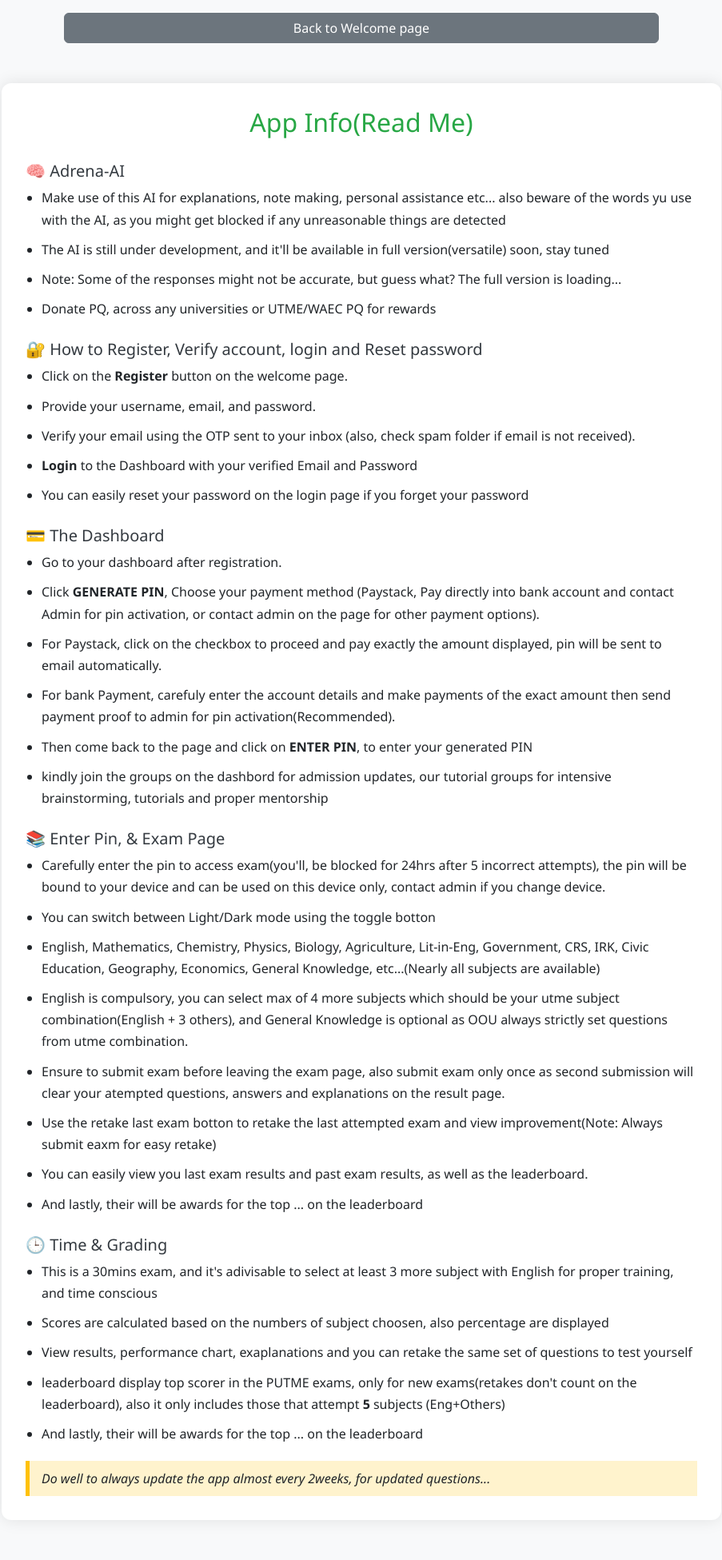
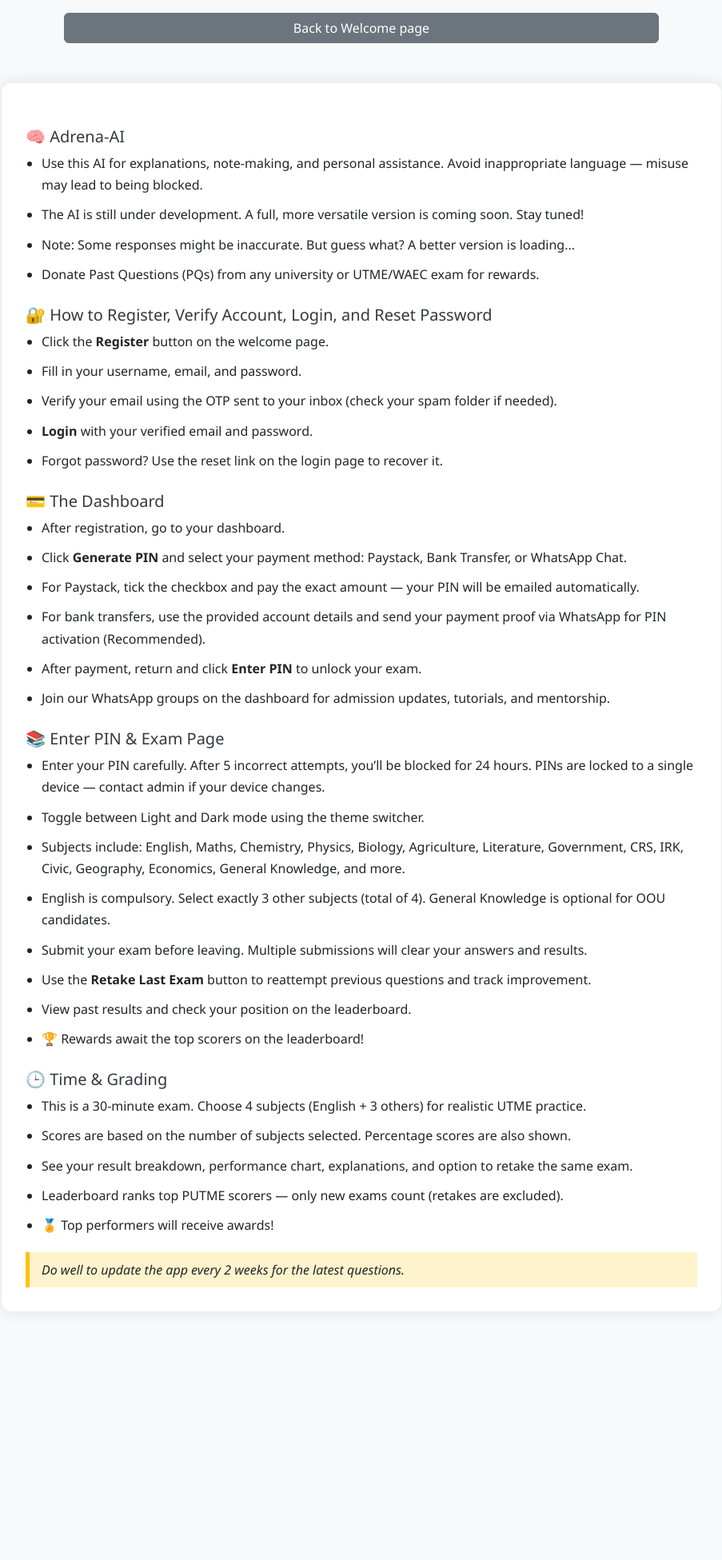
Before and after one commit to MedicAdrenaline/oou-postutme-exam, a Flask app: page /app-instructions in a window 1280 px wide. Shown: the part 50-2001 px from the top of the page at 80% size, without its empty margins (188-1091 px from the left). After the commit the page ends 1660 px from the top, so only its background shows below. Run offline with Flask 3, Linux system fonts and the light colour scheme; parts of the project's set-up code (start-up, migrations or seed data) failed here and were passed over.

```diff
--- a/app.py
+++ b/app.py
@@ -747,41 +747,80 @@ def postutme_dashboard():
 
     if request.method == 'POST':
         selected_subjects = request.form.getlist('subjects')
-        if len(selected_subjects) > 5:
-            flash("You can only select up to 5 subjects at a time.", "danger")
+
+        # Ensure "English" is compulsory and only appears once
+        if 'English' in selected_subjects:
+            selected_subjects.remove('English')
+
+        if len(selected_subjects) < 3:
+            flash("You must select at least 3 subjects in addition to English (total of 4 subjects).", "danger")
+            return redirect(url_for('postutme_dashboard'))
+        elif len(selected_subjects) > 4:
+            flash("You can only select 3 subjects. English is compulsory and automatically added.", "danger")
             return redirect(url_for('postutme_dashboard'))
 
+        selected_subjects_full = ['English'] + selected_subjects
         retake = request.form.get('retake') == 'true'
-        selected_subjects_full = selected_subjects
+
+        # Save subject selection in session
         session['postutme_subjects'] = selected_subjects_full
-        session['current_subject'] = 'English'  # Default first subject if needed
+        session['current_subject'] = 'English'
         session.pop('postutme_answers', None)
 
         if not retake:
+            # Expire any existing ongoing attempt
             previous_attempt = ExamAttempt.query.filter_by(
-                user_id=user.id, exam_mode='POSTUTME', status='ongoing'
+                user_id=user.id,
+                exam_mode='POSTUTME',
+                status='ongoing'
             ).first()
             if previous_attempt:
                 previous_attempt.status = 'expired'
                 db.session.commit()
 
             questions_per_subject = {}
+
+            # Get all previous question IDs for each subject across past attempts
+            past_attempts = ExamAttempt.query.with_entities(ExamAttempt.questions_json).filter_by(
+                user_id=user.id,
+                exam_mode='POSTUTME'
+            ).all()
+
+            # Build used question ID mapping by subject
+            subject_used_ids = {}
+            for record in past_attempts:
+                if record[0]:  # if questions_json exists
+                    past_qs = json.loads(record[0])
+                    for subj, ids in past_qs.items():
+                        subject_used_ids.setdefault(subj, set()).update(ids)
+
             for subject in selected_subjects_full:
                 num_questions = 10
-                all_qs = Question.query.filter(
+
+                # Fetch all questions for that subject
+                all_questions = Question.query.filter(
                     func.lower(Question.subject) == subject.lower(),
                     Question.exam_mode == 'POSTUTME',
-                    Question.school == SCHOOL_NAME  # filter by school
+                    Question.school == SCHOOL_NAME
                 ).all()
 
-                if len(all_qs) < num_questions:
-                    flash(f"Not enough questions for {subject} in {SCHOOL_NAME}. Please try again later.", "danger")
+                # Filter out seen questions
+                seen_ids = subject_used_ids.get(subject, set())
+                unseen_questions = [q for q in all_questions if q.id not in seen_ids]
+
+                # If unseen is not enough, fallback to full pool
+                question_pool = unseen_questions if len(unseen_questions) >= num_questions else all_questions
+
+                if len(question_pool) < num_questions:
+                    flash(f"Not enough questions for {subject} in {SCHOOL_NAME}. Try again later.", "danger")
                     return redirect(url_for('postutme_dashboard'))
 
-                random.shuffle(all_qs)
-                selected_ids = [q.id for q in all_qs[:num_questions]]
+                # Shuffle and select
+                random.shuffle(question_pool)
+                selected_ids = [q.id for q in question_pool[:num_questions]]
                 questions_per_subject[subject] = selected_ids
 
+            # Save new attempt
             new_attempt = ExamAttempt(
                 user_id=user.id,
                 exam_mode='POSTUTME',
@@ -792,12 +831,10 @@ def postutme_dashboard():
             )
             db.session.add(new_attempt)
             db.session.commit()
-
             session['postutme_attempt_id'] = new_attempt.id
-
         flash("Start New Exam or Retake Last Exam Below", "success")
         return redirect(url_for('postutme_exam_page'))
-
+    # Handle GET: show last result
     last_result = ExamResult.query.filter_by(
         user_id=user.id,
         exam_mode='POSTUTME'
@@ -1157,7 +1194,7 @@ def postutme_leaderboard():
         # ✅ Use subject_scores to calculate correct score out of 10 per subject
         subject_scores = json.loads(result.subject_scores or '{}')
 # ✅ Skip if less than 5 subjects attempted
-        if len(subject_scores) < 5:
+        if len(subject_scores) < 4:
             continue
         raw_correct = sum(s['correct'] for s in subject_scores.values())
         total_possible = len(subject_scores) * 10
--- a/templates/app_instructions.html
+++ b/templates/app_instructions.html
@@ -101,62 +101,56 @@
 </div>
 
   <div class="info-container">
-    <h2>App Info(Read Me)</h2>
-
     <h5>🧠 Adrena-AI</h5>
 <ul>
-      <li>Make use of this AI for explanations, note making, personal assistance etc... also beware of the words yu use with the AI, as you might get blocked if any unreasonable things are detected</li>
-      <li>The AI is still under development, and it'll be available in full version(versatile) soon, stay tuned</li>
-      <li>Note: Some of the responses might not be accurate, but guess what? The full version is loading...</li>
-      <li>Donate PQ, across any universities or UTME/WAEC PQ for rewards</li>
+  <li>Use this AI for explanations, note-making, and personal assistance. Avoid inappropriate language — misuse may lead to being blocked.</li>
+  <li>The AI is still under development. A full, more versatile version is coming soon. Stay tuned!</li>
+  <li>Note: Some responses might be inaccurate. But guess what? A better version is loading...</li>
+  <li>Donate Past Questions (PQs) from any university or UTME/WAEC exam for rewards.</li>
 </ul>
 
-    <h5>🔐 How to Register, Verify account, login and Reset password</h5>
+<h5>🔐 How to Register, Verify Account, Login, and Reset Password</h5>
 <ul>
-      <li>Click on the <strong>Register</strong> button on the welcome page.</li>
-      <li>Provide your username, email, and password.</li>
-      <li>Verify your email using the OTP sent to your inbox (also, check spam folder if email is not received).</li>
-      <li><strong>Login</strong> to the Dashboard with your verified Email and Password</li>
-      <li>You can easily reset your password on the login page if you forget your password </li>
+  <li>Click the <strong>Register</strong> button on the welcome page.</li>
+  <li>Fill in your username, email, and password.</li>
+  <li>Verify your email using the OTP sent to your inbox (check your spam folder if needed).</li>
+  <li><strong>Login</strong> with your verified email and password.</li>
+  <li>Forgot password? Use the reset link on the login page to recover it.</li>
 </ul>
 
 <h5>💳 The Dashboard</h5>
 <ul>
-      <li>Go to your dashboard after registration.</li>
-      <li>Click <strong>GENERATE PIN</strong>, Choose your payment method (Paystack, Pay directly into bank account and contact Admin
-        for pin activation, or contact admin on the page for other payment options).</li>
-      <li>For Paystack, click on the checkbox to proceed and pay exactly the amount displayed, pin will be sent to email automatically.</li>
-      <li>For bank Payment, carefuly enter the account details and make payments of the exact amount then send payment proof to admin for pin activation(Recommended).</li>
-      <li>Then come back to the page and click on <strong>ENTER PIN</strong>, to enter your generated PIN</li>
-      <li>kindly join the groups on the dashbord for admission updates, our tutorial groups for intensive brainstorming, tutorials and proper mentorship</li>
+  <li>After registration, go to your dashboard.</li>
+  <li>Click <strong>Generate PIN</strong> and select your payment method: Paystack, Bank Transfer, or WhatsApp Chat.</li>
+  <li>For Paystack, tick the checkbox and pay the exact amount — your PIN will be emailed automatically.</li>
+  <li>For bank transfers, use the provided account details and send your payment proof via WhatsApp for PIN activation (Recommended).</li>
+  <li>After payment, return and click <strong>Enter PIN</strong> to unlock your exam.</li>
+  <li>Join our WhatsApp groups on the dashboard for admission updates, tutorials, and mentorship.</li>
 </ul>
 
-    <h5>📚 Enter Pin, & Exam Page</h5>
+<h5>📚 Enter PIN & Exam Page</h5>
 <ul>
-
-      <li>Carefully enter the pin to access exam(you'll, be blocked for 24hrs after 5 incorrect attempts), the pin will be bound to your device and can be used on this device only, contact admin if you change device.</li>
-      <li>You can switch between Light/Dark mode using the toggle botton</li>
-      <li>English, Mathematics, Chemistry, Physics, Biology, Agriculture, Lit-in-Eng, Government, CRS, IRK,
-        Civic Education, Geography, Economics, General Knowledge, etc...(Nearly all subjects are available)</li>
-      <li>English is compulsory, you can select max of 4 more subjects which should be your utme subject combination(English + 3 others), and General Knowledge is optional as OOU always strictly set questions from utme combination.</li>
-      <li>Ensure to submit exam before leaving the exam page, also submit exam only once as second submission will clear your atempted questions, answers and explanations on the result page.</li>
-      <li>Use the retake last exam botton to retake the last attempted exam and view improvement(Note: Always submit eaxm for easy retake)</li>
-      <li>You can easily view you last exam results and past exam results, as well as the leaderboard.</li>
-      <li>And lastly, their will be awards for the top ... on the leaderboard</li>
+  <li>Enter your PIN carefully. After 5 incorrect attempts, you’ll be blocked for 24 hours. PINs are locked to a single device — contact admin if your device changes.</li>
+  <li>Toggle between Light and Dark mode using the theme switcher.</li>
+  <li>Subjects include: English, Maths, Chemistry, Physics, Biology, Agriculture, Literature, Government, CRS, IRK, Civic, Geography, Economics, General Knowledge, and more.</li>
+  <li>English is compulsory. Select exactly 3 other subjects (total of 4). General Knowledge is optional for OOU candidates.</li>
+  <li>Submit your exam before leaving. Multiple submissions will clear your answers and results.</li>
+  <li>Use the <strong>Retake Last Exam</strong> button to reattempt previous questions and track improvement.</li>
+  <li>View past results and check your position on the leaderboard.</li>
+  <li>🏆 Rewards await the top scorers on the leaderboard!</li>
 </ul>
 
 <h5>🕒 Time & Grading</h5>
 <ul>
-      <li>This is a 30mins exam, and it's adivisable to select at least 3 more subject with English for proper training, and time conscious</li>
-      <li>Scores are calculated based on the numbers of subject choosen, also percentage are displayed</li>
-      <li>View results, performance chart, exaplanations and you can retake the same set of questions to test yourself</li>
-      <li>leaderboard display top scorer in the PUTME exams, only for new exams(retakes don't count on the leaderboard), also it only includes those that attempt <strong>5</strong> subjects (Eng+Others)</li>
-      <li>And lastly, their will be awards for the top ... on the leaderboard</li>
+  <li>This is a 30-minute exam. Choose 4 subjects (English + 3 others) for realistic UTME practice.</li>
+  <li>Scores are based on the number of subjects selected. Percentage scores are also shown.</li>
+  <li>See your result breakdown, performance chart, explanations, and option to retake the same exam.</li>
+  <li>Leaderboard ranks top PUTME scorers — only new exams count (retakes are excluded).</li>
+  <li>🏅 Top performers will receive awards!</li>
 </ul>
 
 <div class="note">
-      Do well to always update the app almost every 2weeks, for updated questions...
-    </div>
+  Do well to update the app every 2 weeks for the latest questions.
 </div>
 
   <script>
--- a/templates/base.html
+++ b/templates/base.html
@@ -266,7 +266,7 @@
 
 <body>
     <header class="header">
-        <h1 class="moving-text">WELCOME TO OOU POST-UTME EXAM PRACTICE</h1>
+        <h1 class="moving-text">WELCOME TO OOU POST-UTME CBT PRACTICE</h1>
         {% block subheader %}{% endblock %}
     </header>
 
--- a/templates/forgot_password.html
+++ b/templates/forgot_password.html
@@ -15,7 +15,7 @@
         </div>
     </form>
     <div class="switch-link text-center">
-        <a href="/login" style="color: black; text-decoration: underline; font-size: x-large; font-weight: bolder;">Back to Login</a>
+        <a href="/login" style="color: black; text-decoration: underline; font-size: large; font-weight: bolder;">Back to Login</a>
     </div>
 </div>
 {% endblock %}
--- a/templates/generate_pin.html
+++ b/templates/generate_pin.html
@@ -91,6 +91,7 @@
 
         .flash-info {
             background-color: #cce5ff;
+            color: black;
             padding: 0.8rem;
             margin-bottom: 1rem;
             border-radius: 5px;
@@ -144,7 +145,7 @@
         <form method="POST" action="{{ url_for('generate_pin') }}">
             <div class="form-container">
                 <label>
-                    <input type="checkbox" name="exam_mode" value="postutme">
+                    <input type="checkbox" name="exam_mode" value="postutme" checked>
                     <span style="font-style: italic; font-family: monospace; font-weight: bold; font-size: x-large;">Click the checkbox to proceed with Paystack (₦2000)</span>
                 </label>
             </div>
--- a/templates/postutme_dashboard.html
+++ b/templates/postutme_dashboard.html
@@ -112,7 +112,7 @@
     <h4 class="text-center mb-4" style="color: black; font-size: larger; font-weight: bolder;
     font-family: 'Courier New', Courier, monospace; font-style: italic;">
       SELECT SUBJECT (max: 4).<br>
-      Select 4 other subjects (UTME combinations) + General Knowledge(Optional)
+      Select 4 other subjects (UTME combination) + General Knowledge(Optional)
     </h4>
 
     {% with messages = get_flashed_messages(with_categories=true) %}
@@ -135,7 +135,7 @@
         <label><input type="checkbox" name="subjects" value="Chemistry" /> Chemistry</label><br />
         <label><input type="checkbox" name="subjects" value="Physics" /> Physics</label><br />
         <label><input type="checkbox" name="subjects" value="Biology" /> Biology</label><br />
-        <label><input type="checkbox" name="subjects" value="Agriculture" /> Agriculture</label><br />
+        <label><input type="checkbox" name="subjects" value="Agricultural Science" /> Agricultural Science</label><br />
         <label><input type="checkbox" name="subjects" value="Government" /> Government</label><br />
         <label><input type="checkbox" name="subjects" value="Economics" /> Economics</label><br />
         <label><input type="checkbox" name="subjects" value="Literature in English" /> Literature in English</label><br />
@@ -146,7 +146,6 @@
         <label><input type="checkbox" name="subjects" value="Commerce" /> Commerce</label><br />
         <label><input type="checkbox" name="subjects" value="Accounting" /> Accounting</label><br />
         <label><input type="checkbox" name="subjects" value="General Knowledge" /> General Knowledge</label><br />
-        <label><input type="checkbox" name="subjects" value="CRS/IRS" /> CRS/IRS</label><br />
         <label><input type="checkbox" name="subjects" value="Music" /> Music</label><br />
         <label><input type="checkbox" name="subjects" value="French" /> French</label><br />
         <label><input type="checkbox" name="subjects" value="Yoruba" /> Yoruba</label><br />
--- a/templates/verify_otp.html
+++ b/templates/verify_otp.html
@@ -26,7 +26,7 @@
     </form>
 
     <div class="mt-4">
-        <p class="small" style="color: darkblue;">Didn't receive the OTP? <a href="{{ url_for('resend_otp') }}"
+        <p class="small" style="color: darkblue; font-size: large;">Didn't receive the OTP? <a href="{{ url_for('resend_otp') }}"
             style="color: black; font-size: large; font-weight: bolder;">Resend OTP</a></p>
     </div>
 
@@ -34,7 +34,7 @@
         <p>If you do not see the email, kindly check your spam folder.</p>
     {% endif %}
 
-    <p class="switch-link mt-3" style="color: darkblue; font-size: x-large; font-weight: bold;">
+    <p class="switch-link mt-3" style="color: darkblue; font-size: large; font-weight: bold;">
         Already verified? <a href="{{ url_for('login') }}" style="color: black; font-size: large;
         font-weight: bolder; text-decoration: underline;">Go to Login</a>
     </p>
--- a/templates/welcome.html
+++ b/templates/welcome.html
@@ -72,7 +72,7 @@
 
   .info-links {
     position: absolute;
-    top: 180px;
+    top: 200px;
     left: -15px;
     display: flex;
     flex-direction: column;
```
Also changed, not shown: create_admin.py (deleted, +0 -21 lines), 1 other file. Lines whose indentation alone changed are shown as unchanged.
